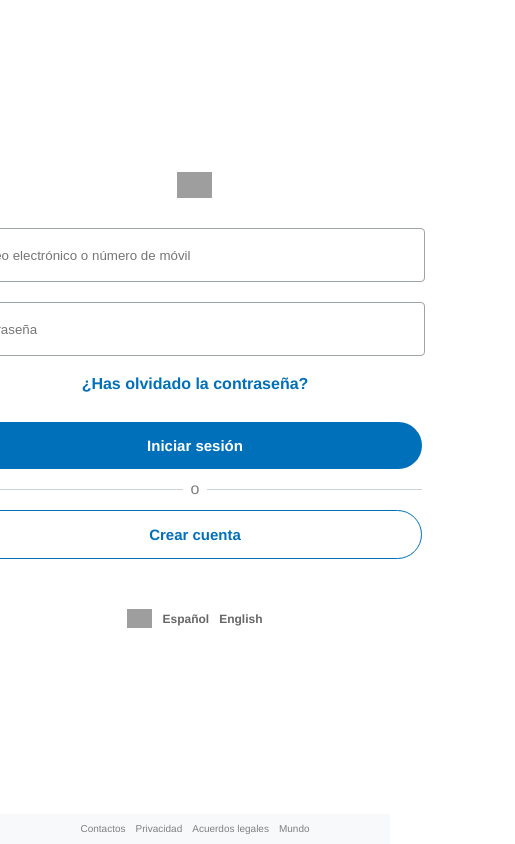
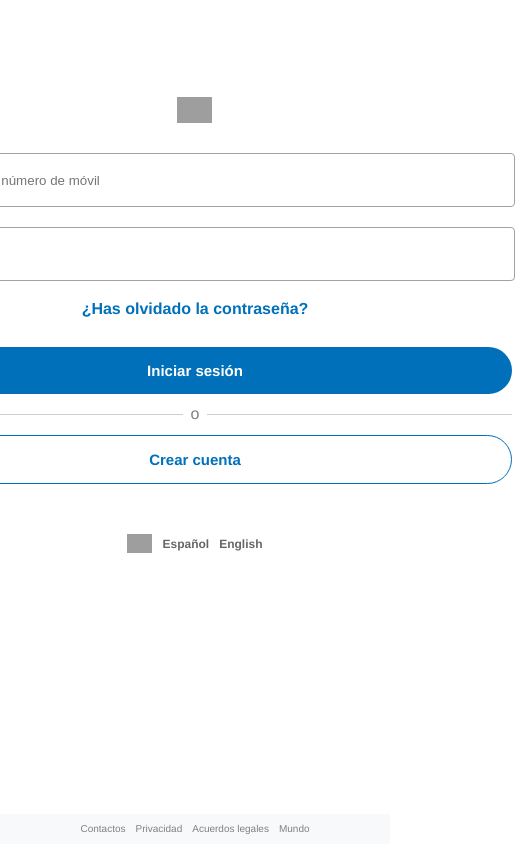
Before and after one commit to Isynopoulos1/react_challenge2, a React (Create React App) app: page / in a window 390 px wide. Shown: the whole page, 515 px wide, since content can reach past the window. Built offline with nearby package versions, Linux system fonts and the light colour scheme; grey boxes are pictures that could not be loaded.

Commit message:
setting the responsive rules part 3

```diff
--- a/src/styles/components/login.css
+++ b/src/styles/components/login.css
@@ -1,5 +1,6 @@
 main {
   width: 100%;
+  height: auto;
   display: flex;
   position: relative;
   justify-content: center;
@@ -15,11 +16,12 @@ main {
   align-items: center;
   border: 1px solid #eaeced;
   border-radius: 10px;
-  height: 600px;
-  width: 400px;
-  margin-top: 100px;
+  height: 550px;
+  width: 500px;
+  margin-top: 50px;
   justify-content: center;
   align-items: center;
+  margin-bottom: 50px;
 }
 .container img {
   width: 35px;
@@ -38,7 +40,7 @@ input {
   border: 1px solid #9da3a6;
   border-radius: 4px;
   margin-bottom: 20px;
-  width: 100%;
+  width: 140%;
 }
 .login p {
   text-align: center;
--- a/src/styles/components/loginbtn.css
+++ b/src/styles/components/loginbtn.css
@@ -1,3 +1,8 @@
+.btn-login {
+  width: 140%;
+  display: flex;
+  flex-direction: column;
+}
 .btn-login button {
   cursor: pointer;
   text-decoration: none;
@@ -11,12 +16,13 @@
   border: none;
   padding: 15px;
   border-radius: 50px;
-  width: 100%;
   margin-top: 30px;
 }
+
 .btn-login button:hover {
   background-color: #0f54a9;
 }
+
 .signup-container {
   position: relative;
   border-top: 1px solid #cbd2d6;
@@ -31,6 +37,7 @@
   font-family: helvetica;
   font-weight: lighter;
 }
+
 .signup-container span {
   padding: 0.5rem;
   background-color: #fff;
@@ -38,9 +45,9 @@
 }
 @media (max-width: 760px) {
   .btn-login {
-    width: 100%;
+    width: 140%;
   }
   .signup {
-    width: 100%;
+    width: 140%;
   }
 }
--- a/src/styles/components/signupbtn.css
+++ b/src/styles/components/signupbtn.css
@@ -1,3 +1,7 @@
+.signup {
+  width: 140%;
+  display: flex;
+}
 .signup button {
   cursor: pointer;
   font-family: helvetica;
@@ -10,7 +14,7 @@
   border: 1px solid #0070ba;
   padding: 15px;
   border-radius: 50px;
-  width: 100%;
+  width: 140%;
 }
 .signup button:hover {
   transition: 0.3s ease;
```
